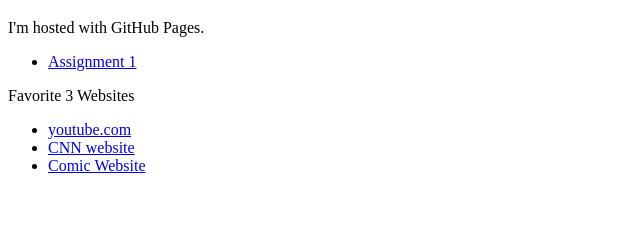
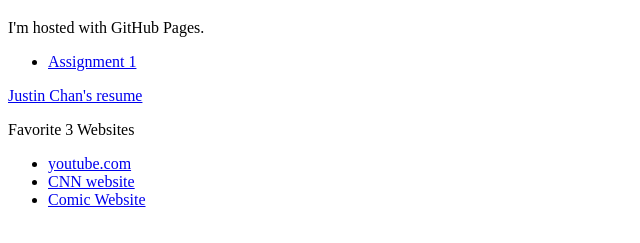
Before and after one commit to jtchan2/jtchan2.github.io, a plain HTML site: page index.html in a window 1280 px wide. Shown: the part 61-304 px from the top of the page, without its empty margins (0-640 px from the left). Drawn offline with Linux system fonts and the light colour scheme.

Commit message:
Update index.html

```diff
--- a/index.html
+++ b/index.html
@@ -6,6 +6,7 @@
   <ul>
     <li><a href="Data Exploration through Tableau.pdf"> Assignment 1</a></li>
   </ul>
+  <p><a href="Resume.pdf">Justin Chan's resume</a>
   <p>Favorite 3 Websites</p>
   <ul>
     <li><a href="https://www.youtube.com/"> youtube.com</a></li>
```
